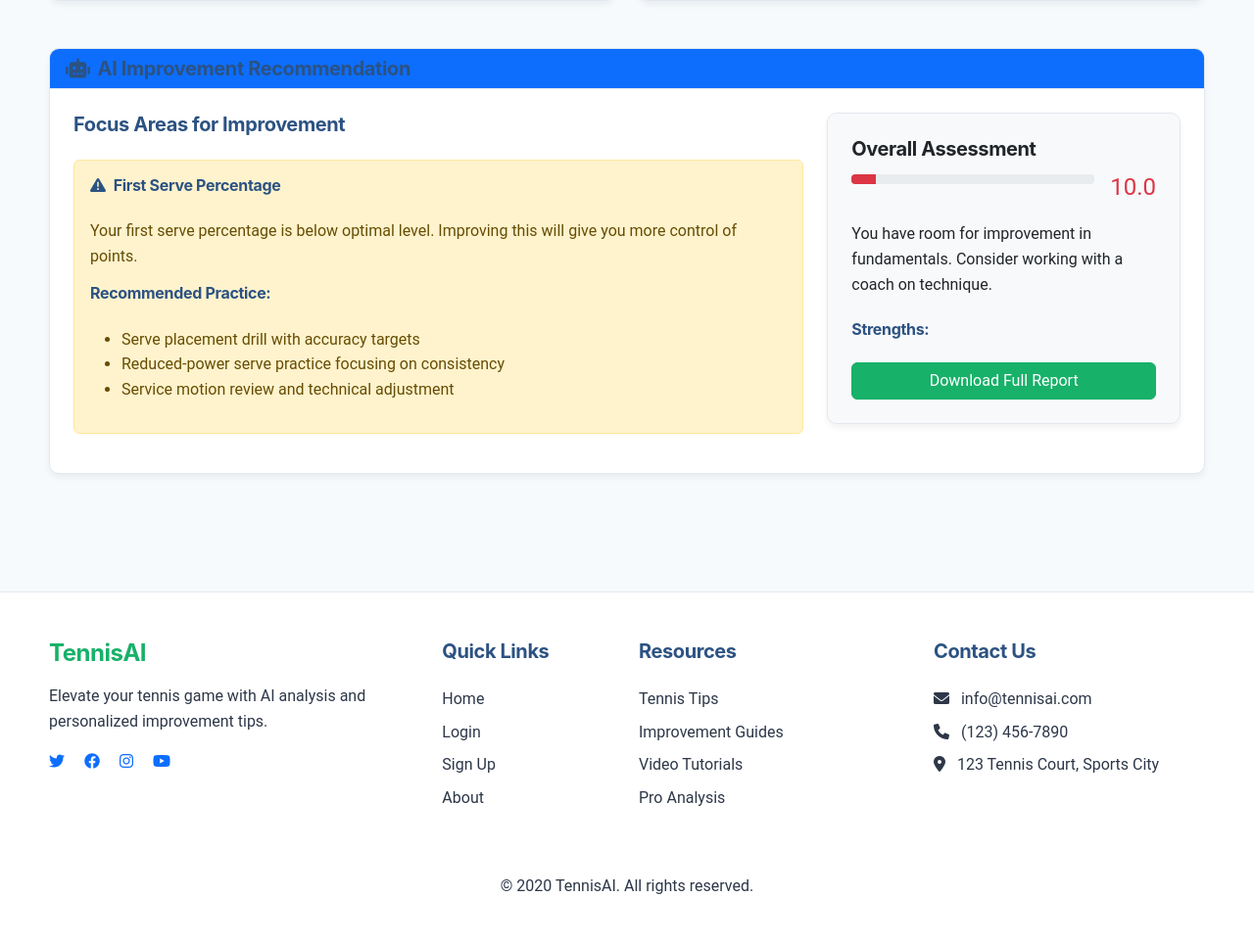
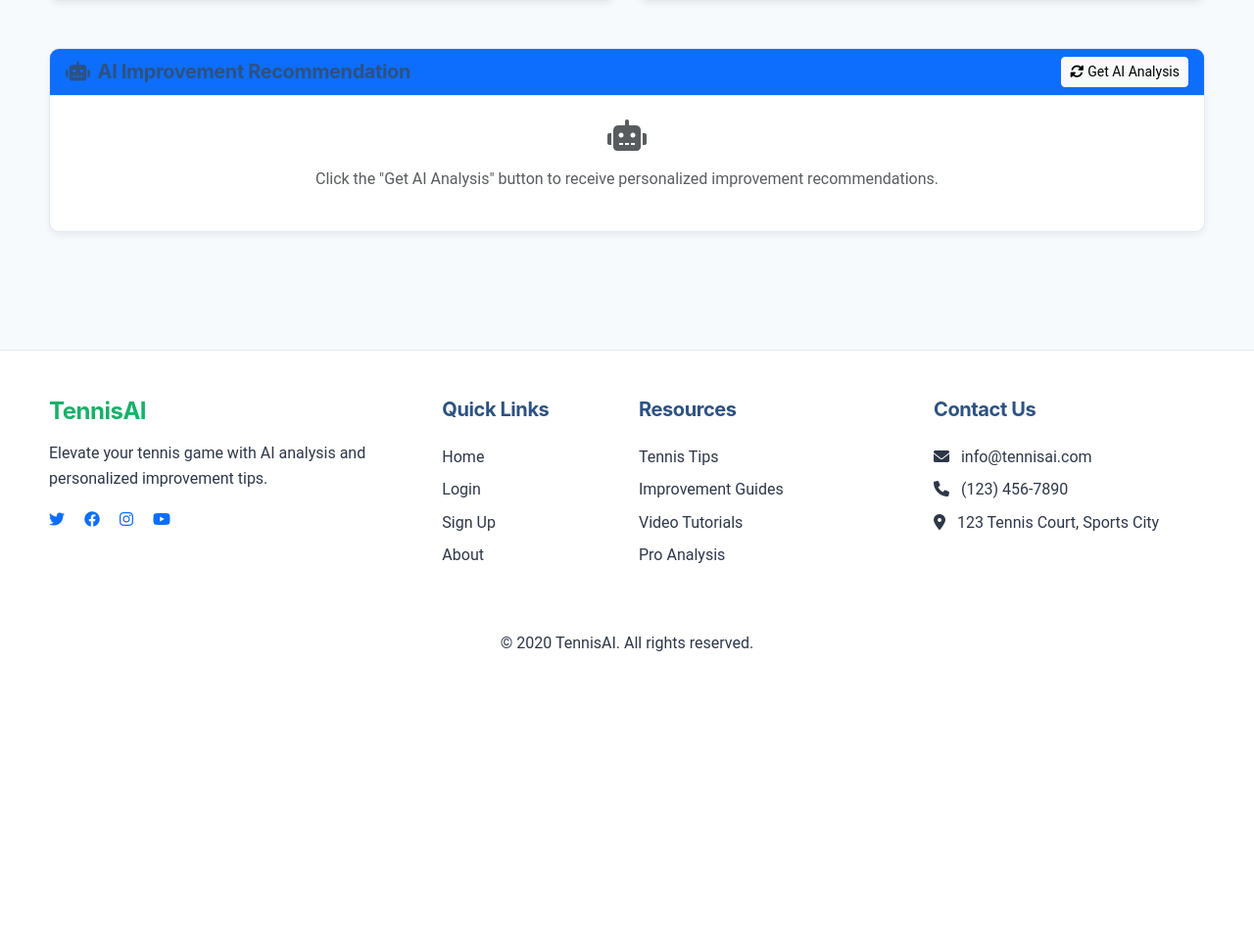
Before and after one commit to MasterGr8-AgileWebDev2025/GroupProject, a Flask app: template templates/analysis.html in a window 1280 px wide. Shown: the part 1272-2237 px from the top of the page at 98% size. After the commit the page ends 1937 px from the top, so only its background shows below. Run offline with Flask 3, Linux system fonts and the light colour scheme; tables that the repository leaves empty hold one stand-in row (values such as "Sample post"); the template is opened without the code that fills it: values that come from a table or form of the project are taken from there, most other values are stand-ins (such as "Sample title", 1, 10 or a date in 2020); some libraries are stand-ins or nearby versions.

Commit message:
first version of ai analysis

```diff
--- a/templates/analysis.html
+++ b/templates/analysis.html
@@ -684,98 +684,18 @@
 
     <!-- AI Recommendation -->
     <div class="card mt-4 mb-5">
-        <div class="card-header bg-primary text-white">
+        <div class="card-header bg-primary text-white d-flex justify-content-between align-items-center">
             <h5 class="mb-0"><i class="fas fa-robot me-2"></i>AI Improvement Recommendation</h5>
+            <button id="analyzeBtn" class="btn btn-light btn-sm">
+                <i class="fas fa-sync-alt me-1"></i>Get AI Analysis
+            </button>
         </div>
         <div class="card-body">
-            <div class="row">
-                <div class="col-md-8">
-                    <h5>Focus Areas for Improvement</h5>
-
-                    {% if statistics.game_phases.preparation.shoulder_rotation == 'Needs Improvement' %}
-                    <div class="alert alert-warning">
-                        <h6><i class="fas fa-exclamation-triangle me-2"></i>Shoulder Rotation</h6>
-                        <p>Your shoulder rotation during preparation needs improvement. This affects your power generation and shot consistency.</p>
-                        <h6 class="mt-3">Recommended Practice:</h6>
-                        <ul>
-                            <li>Shadow swings with focus on complete shoulder turn</li>
-                            <li>Wall practice with exaggerated shoulder rotation</li>
-                            <li>Partner feeding drill with focus solely on preparation phase</li>
-                        </ul>
-                    </div>
-                    {% endif %}
-
-                    {% if statistics.shot_analysis.backhand.errors > statistics.shot_analysis.backhand.winners %}
-                    <div class="alert alert-warning">
-                        <h6><i class="fas fa-exclamation-triangle me-2"></i>Backhand Consistency</h6>
-                        <p>Your backhand is producing more errors than winners. Focus on improving consistency before adding power.</p>
-                        <h6 class="mt-3">Recommended Practice:</h6>
-                        <ul>
-                            <li>Cross-court backhand rally drill with emphasis on consistency</li>
-                            <li>Backhand depth control exercise with targets</li>
-                            <li>Slow-paced backhand exchange focusing on technique</li>
-                        </ul>
-                    </div>
-                    {% endif %}
-
-                    {% if statistics.basic_stats.first_serve_percentage < 60 %}
-                    <div class="alert alert-warning">
-                        <h6><i class="fas fa-exclamation-triangle me-2"></i>First Serve Percentage</h6>
-                        <p>Your first serve percentage is below optimal level. Improving this will give you more control of points.</p>
-                        <h6 class="mt-3">Recommended Practice:</h6>
-                        <ul>
-                            <li>Serve placement drill with accuracy targets</li>
-                            <li>Reduced-power serve practice focusing on consistency</li>
-                            <li>Service motion review and technical adjustment</li>
-                        </ul>
-                    </div>
-                    {% endif %}
-                </div>
-                <div class="col-md-4">
-                    <div class="card bg-light">
-                        <div class="card-body">
-                            <h5 class="card-title">Overall Assessment</h5>
-                            <div class="d-flex align-items-center mb-3">
-                                <div class="progress flex-grow-1 me-3" style="height: 10px;">
-                                    {% set avg_score = (statistics.game_phases.preparation.score + statistics.game_phases.backswing.score + statistics.game_phases.contact.score + statistics.game_phases.follow_through.score) / 4 %}
-                                    <div class="progress-bar {% if avg_score >= 80 %}bg-success{% elif avg_score >= 60 %}bg-warning{% else %}bg-danger{% endif %}"
-                                        role="progressbar"
-                                        style="width: {{ avg_score }}%"
-                                        aria-valuenow="{{ avg_score }}"
-                                        aria-valuemin="0"
-                                        aria-valuemax="100">
-                                    </div>
-                                </div>
-                                <div class="fs-4 {% if avg_score >= 80 %}text-success{% elif avg_score >= 60 %}text-warning{% else %}text-danger{% endif %}">
-                                    {{ avg_score|round(1) }}
-                                </div>
-                            </div>
-                            <p>
-                                {% if avg_score >= 80 %}
-                                Your technique is well-developed. Focus on refining specific areas for competitive advantage.
-                                {% elif avg_score >= 60 %}
-                                Your fundamentals are solid. Targeted practice will help you reach the next level.
-                                {% else %}
-                                You have room for improvement in fundamentals. Consider working with a coach on technique.
-                                {% endif %}
-                            </p>
-                            <div class="mt-4">
-                                <h6>Strengths:</h6>
-                                <ul class="mb-3">
-                                    {% if statistics.game_phases.preparation.grip_rating == 'Excellent' %}
-                                    <li>Excellent grip position</li>
-                                    {% endif %}
-                                    {% if statistics.game_phases.follow_through.completion == 'Excellent' %}
-                                    <li>Complete follow through</li>
-                                    {% endif %}
-                                    {% if statistics.shot_analysis.forehand.winners > statistics.shot_analysis.forehand.errors %}
-                                    <li>Effective forehand</li>
-                                    {% endif %}
-                                </ul>
-                                <a href="#" class="btn btn-primary w-100">Download Full Report</a>
-                            </div>
-                        </div>
-                    </div>
+            <div id="aiAnalysisContent">
+                <!-- 分析结果将在这里显示 -->
+                <div class="text-center text-muted">
+                    <i class="fas fa-robot fa-2x mb-3"></i>
+                    <p>Click the "Get AI Analysis" button to receive personalized improvement recommendations.</p>
                 </div>
             </div>
         </div>
@@ -784,6 +704,71 @@
 {% endblock %}
 
 {% block scripts %}
-<!-- Analysis page specific scripts -->
-<script src="{{ url_for('static', filename='js/charts.js') }}"></script>
+{{ super() }}
+<script>
+document.addEventListener('DOMContentLoaded', function() {
+    const analyzeBtn = document.getElementById('analyzeBtn');
+    const analysisContent = document.getElementById('aiAnalysisContent');
+
+    analyzeBtn.addEventListener('click', async function() {
+        // 显示加载状态
+        analyzeBtn.disabled = true;
+        analyzeBtn.innerHTML = '<i class="fas fa-spinner fa-spin me-1"></i>Analyzing...';
+        analysisContent.innerHTML = '<div class="text-center"><div class="spinner-border text-primary" role="status"></div><p class="mt-2">Analyzing your match data...</p></div>';
+
+        try {
+            // 发送分析请求
+            const response = await fetch(`/match/{{ match.id }}/analyze`, {
+                method: 'POST',
+                headers: {
+                    'Content-Type': 'application/json'
+                }
+            });
+
+            const data = await response.json();
+
+            if (data.success) {
+                // 格式化并显示分析结果
+                const formattedAnalysis = formatAnalysis(data.analysis);
+                analysisContent.innerHTML = formattedAnalysis;
+            } else {
+                throw new Error(data.error || 'Analysis failed');
+            }
+        } catch (error) {
+            analysisContent.innerHTML = `
+                <div class="alert alert-danger">
+                    <i class="fas fa-exclamation-circle me-2"></i>
+                    Error: ${error.message}
+                </div>
+            `;
+        } finally {
+            // 恢复按钮状态
+            analyzeBtn.disabled = false;
+            analyzeBtn.innerHTML = '<i class="fas fa-sync-alt me-1"></i>Get AI Analysis';
+        }
+    });
+
+    function formatAnalysis(analysis) {
+        // 将 AI 返回的文本转换为格式化的 HTML
+        const sections = analysis.split('\n\n');
+        let html = '';
+
+        sections.forEach(section => {
+            if (section.trim()) {
+                if (section.startsWith('1.')) {
+                    html += `<h5 class="mt-4"><i class="fas fa-bullseye me-2"></i>Key Areas for Improvement</h5>`;
+                } else if (section.startsWith('2.')) {
+                    html += `<h5 class="mt-4"><i class="fas fa-dumbbell me-2"></i>Practice Drills</h5>`;
+                } else if (section.startsWith('3.')) {
+                    html += `<h5 class="mt-4"><i class="fas fa-lightbulb me-2"></i>Technical Tips</h5>`;
+                }
+
+                html += `<div class="alert alert-info">${section.replace(/\n/g, '<br>')}</div>`;
+            }
+        });
+
+        return html;
+    }
+});
+</script>
 {% endblock %}
```
Also changed, not shown: routes/match_routes.py (+80 -0 lines), 1 other file.
